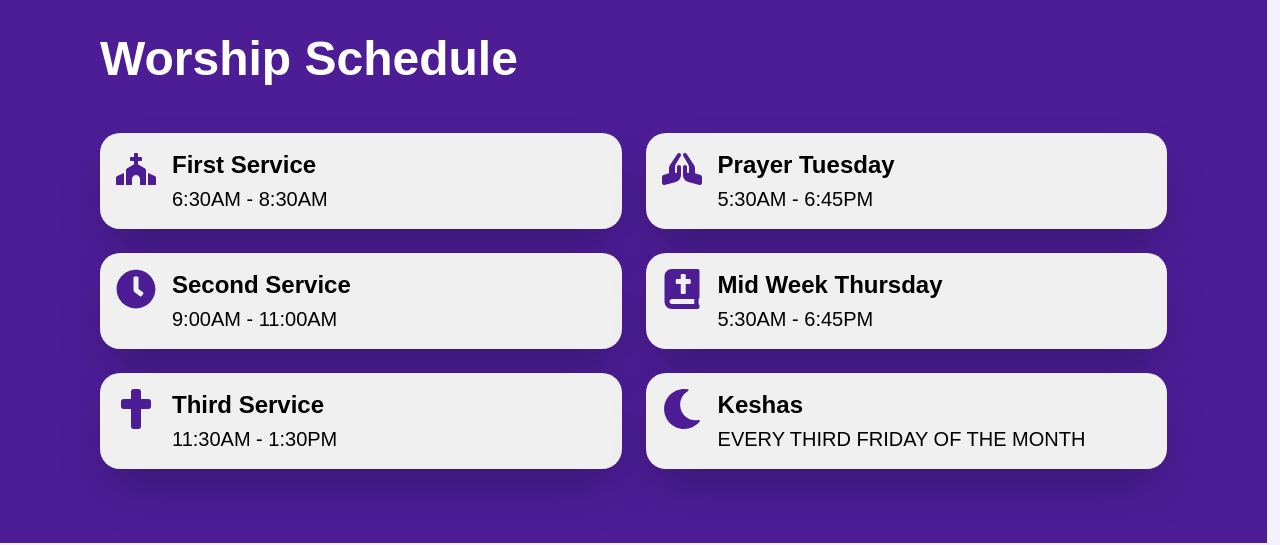
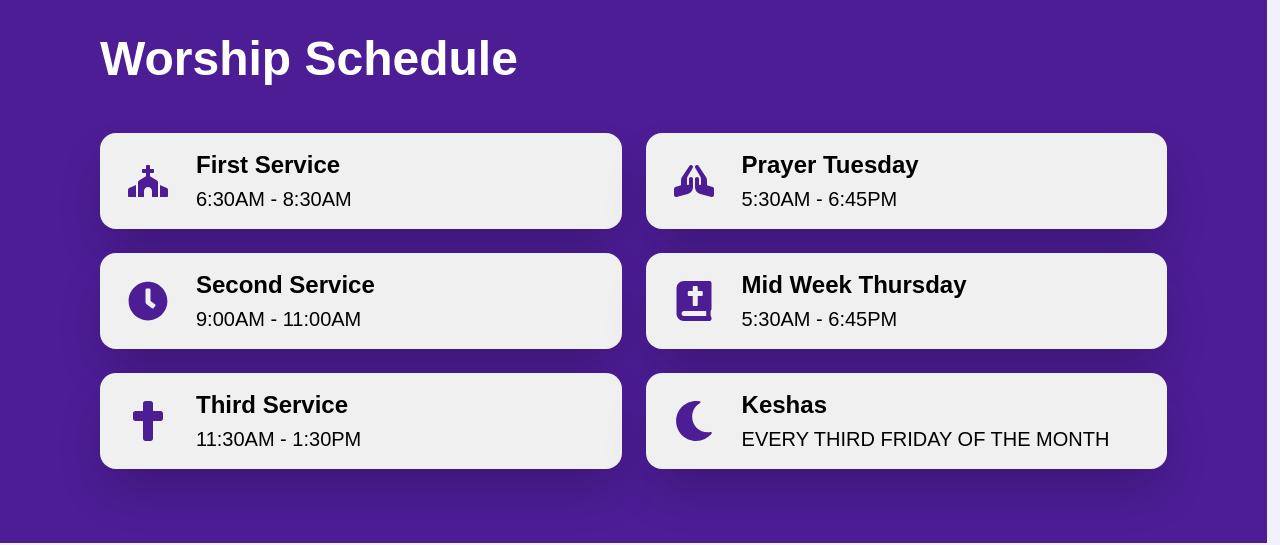
Before and after one commit to somawayapp/church, a React (Vite) app in the folder client/: page / in a window 1280 px wide. Shown: the part 4220-4765 px from the top of the page. Built offline with nearby package versions, Linux system fonts and the light colour scheme; no server answers.

Commit message:
Initial commit with new code

```diff
--- a/client/src/routes/Homepage.jsx
+++ b/client/src/routes/Homepage.jsx
@@ -269,7 +269,7 @@ We value the presence of God. Our worship, preaching and teaching, and Children'
     </div>
 
 
-    <div className="px-3 md:px-0 pb-[50px]">
+    <div className="pb-[50px]">
   <p className="text-3xl md:text-5xl text-white mb-[50px] md:mt-9 font-bold">
     Services
   </p>
@@ -303,11 +303,12 @@ We value the presence of God. Our worship, preaching and teaching, and Children'
 
         <motion.div
         key={index}
-           className="group relative rounded-2xl overflow-hidden shadow-xl"
+        className="group relative rounded-2xl overflow-hidden shadow-xl transform hover:scale-105 transition-transform duration-500"
         initial="offscreen"
         whileInView="onscreen"
         viewport={{ once: true, amount: 0.4 }}
-           variants={cardVariants}>
+        variants={cardVariants}
+      >
           {/* Image */}
           <img
             src={item.img}
@@ -436,22 +437,32 @@ className="w-[400px] rounded-lg md:rounded-[20px] md:w-1/2 mx-auto md:mx-0"
             icon: <FaMoon color="#4c1d95" size={40} />,
           },
         ].map((item, index) => (
-          <div
+          <motion.div
           key={index}
-            className="bg-[var(--bodyBg)] shadow-2xl rounded-2xl md:rounded-[20px] p-4 flex flex-row items-start text-left"
+          className="group bg-[var(--bodyBg)] shadow-2xl rounded-2xl p-4 flex flex-row items-start text-left transition-all duration-500 cursor-pointer"
+          initial="offscreen"
+          whileInView="onscreen"
+          viewport={{ once: true, amount: 0.3 }}
+          whileHover={{ scale: 1.03 }}
+          variants={cardVariants}
         >
-            <div className="mr-4">
+          {/* Icon wrapper */}
+          <div className="mr-4 transition-all duration-500 group-hover:bg-[#4c1d95] p-3 rounded-full">
+            <div className="text-[#4c1d95] group-hover:text-white transition-all duration-500">
               {item.icon}
             </div>
+          </div>
+
+          {/* Text content */}
           <div className="flex flex-col">
-              <p className="text-lg md:text-2xl font-bold text-[var(--textColor)]">
+            <p className="text-lg md:text-2xl font-bold text-[var(--textColor)] group-hover:text-[#4c1d95] transition-colors duration-500">
               {item.title}
             </p>
             <p className="text-lg md:text-xl font-medium text-[var(--textColor)] mt-1">
               {item.time}
             </p>
           </div>
-          </div>
+        </motion.div>
         ))}
       </div>
     </div>
```
Lines whose indentation alone changed are shown as unchanged.
